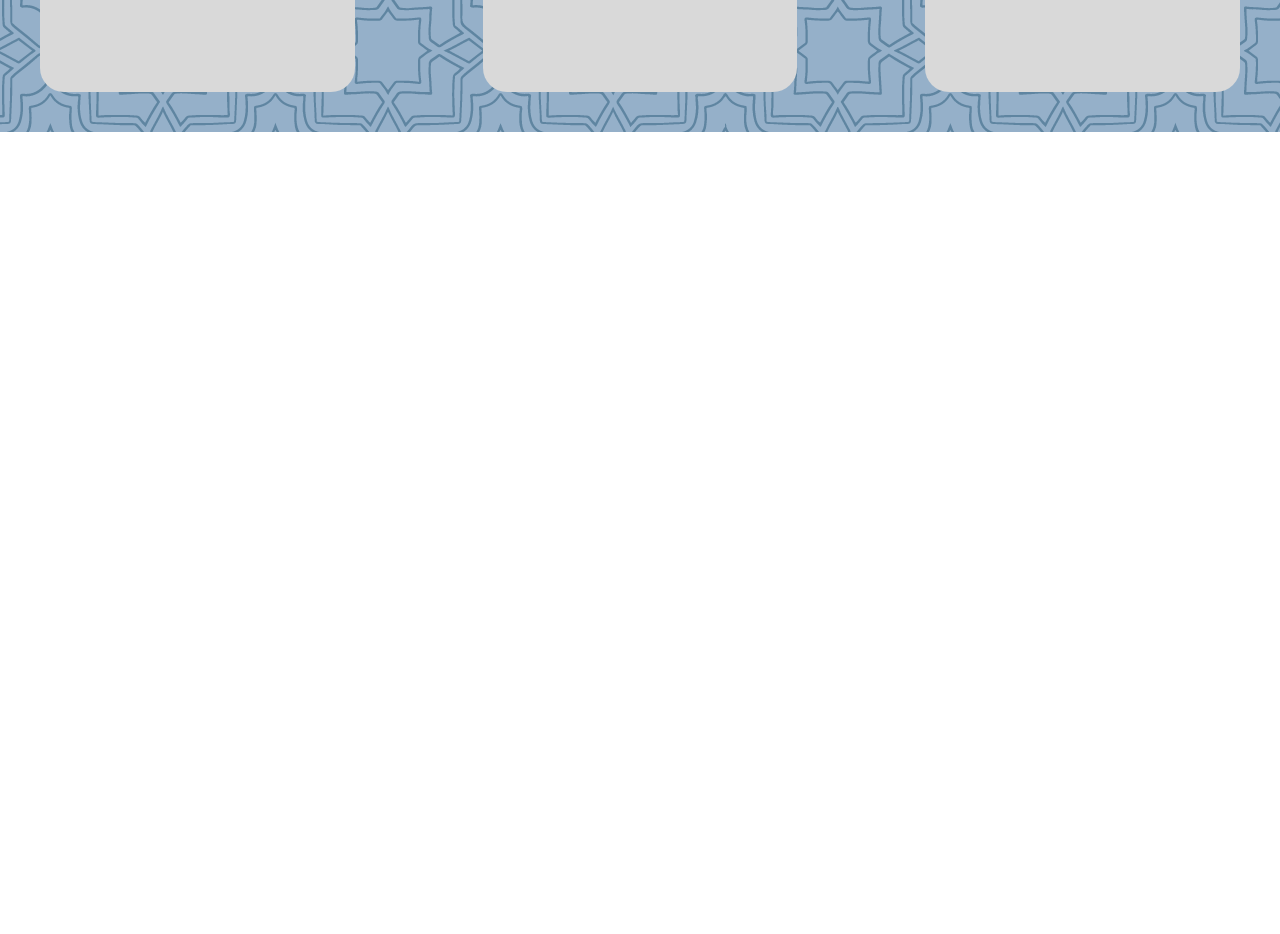
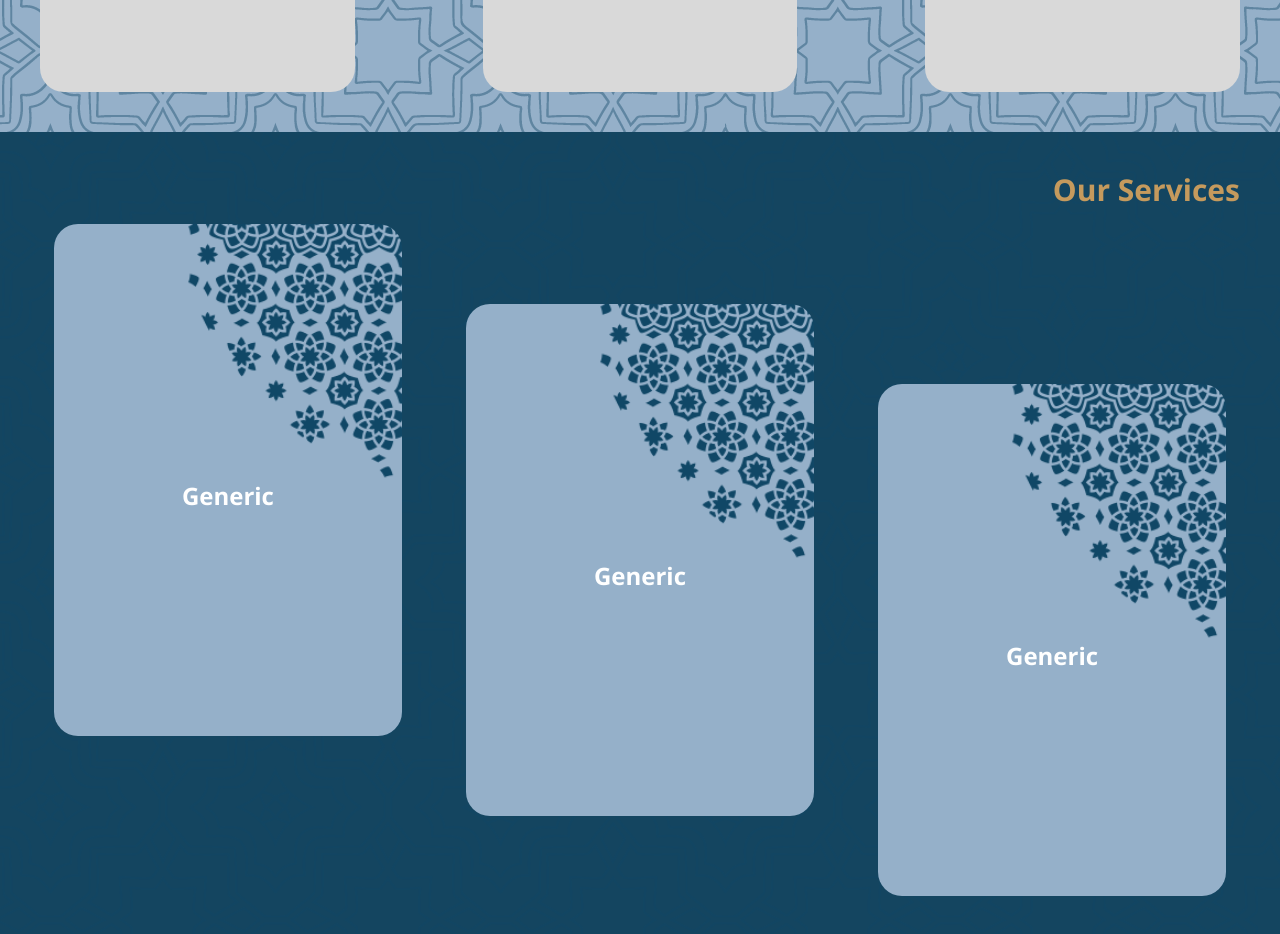
Before and after one commit to famulu/swinis-web-app, a Next.js app: page /new in a window 1280 px wide. Shown: the part 2160-3094 px from the top of the page. Before the commit the page ends 2292 px from the top, so only its background shows below. Built offline with nearby package versions, Linux system fonts and the light colour scheme.

Commit message:
done with fifth layer

```diff
--- a/app/new/page.tsx
+++ b/app/new/page.tsx
@@ -1,5 +1,6 @@
 import Image from "next/image";
 import donationBox from "../../public/donate-bg.png";
+import fancyShape from "@/public/fancy-shape.png";
 
 export default function Page() {
   const prayerTimes = [
@@ -160,6 +161,22 @@ export default function Page() {
             </div>
           </div>
         </div>
+        <div className="bg-[url('/shapes.png')] p-10 bg-[#144560] text-2xl font-bold text-white">
+          <h2 className="text-[#C59A5D] text-3xl font-bold text-end">
+            Our Services
+          </h2>
+          <div className="flex justify-center gap-16 pt-4">
+            <div className="h-40 rounded-3xl px-32 py-64 bg-[url('/fancy-shape.png')] bg-cover bg-no-repeat">
+              Generic
+            </div>
+            <div className="h-40 rounded-3xl mt-20 px-32 py-64 bg-[url('/fancy-shape.png')] bg-cover bg-no-repeat">
+              Generic
+            </div>
+            <div className="h-40 rounded-3xl px-32 mt-40 py-64 bg-[url('/fancy-shape.png')] bg-cover bg-no-repeat">
+              Generic
+            </div>
+          </div>
+        </div>
       </main>
     </>
   );
```
Also changed, not shown: public/fancy-shape.png (added).
